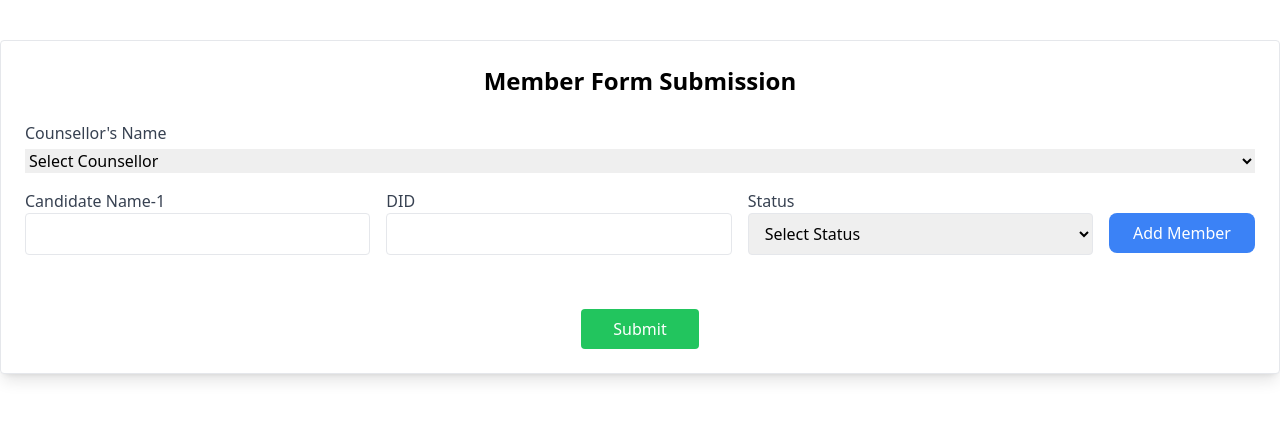
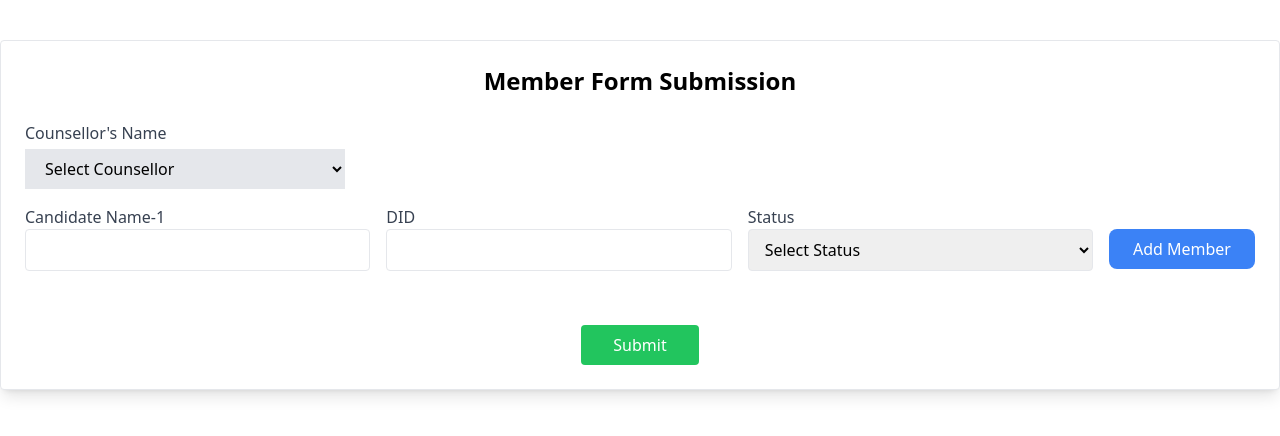
Before and after one commit to pgd-rns/Iskcon-Chowpatty-Diksha-Form, a React (Create React App) app: page / in a window 1280 px wide. Shown: the top 436 px of the page. Built offline with nearby package versions, Linux system fonts and the light colour scheme; the HTML template or start-up script is replaced by a standard one.

Commit message:
Ready to deploy commit

```diff
--- a/src/Components/Form.js
+++ b/src/Components/Form.js
@@ -241,7 +241,7 @@ const Form = () => {
               return updatedForms;
             });
           }}
-          className="form-select mt-1 block w-full"
+          className="form-select mt-1 py-2 px-4 block w-80 bg-gray-200"
         >
           <option value="">Select Counsellor</option>
           {counsellorOptions.map((name, i) => (
--- a/src/Components/ThankYou.js
+++ b/src/Components/ThankYou.js
@@ -16,7 +16,7 @@ const ThankYou = () => {
         <div className="text-center">
           <Link to="/">
             <button className="px-6 py-2 text-white bg-blue-500 rounded hover:bg-blue-700 transition duration-300 ease-in-out">
-              Go to Home
+              Go Back
             </button>
           </Link>
         </div>
```
